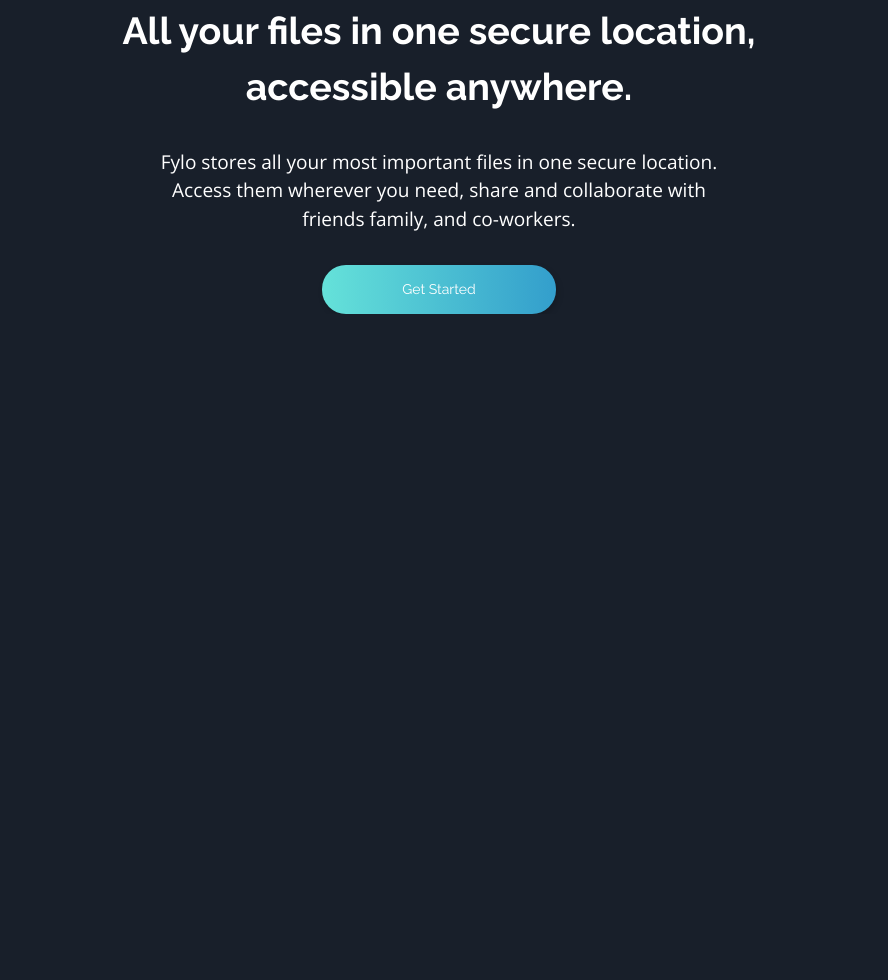
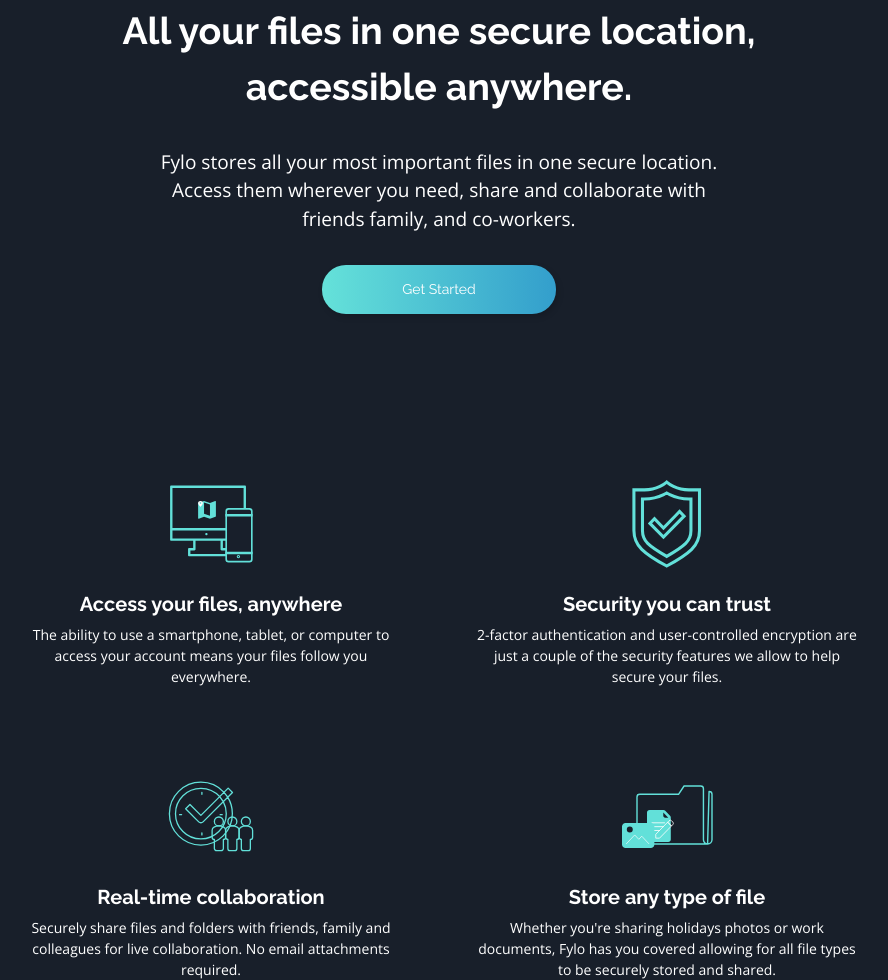
Before and after one commit to imonaar/26--Fylo-dark-theme-landing-page, a website built with Parcel: page src/index.html in a window 1280 px wide. Shown: the part 764-1744 px from the top of the page, without its empty margins (201-1089 px from the left). Before the commit the page ends 1078 px from the top, so only its background shows below. Built offline with nearby package versions, Linux system fonts and the light colour scheme.

Commit message:
cards complete

```diff
--- a/src/index.html
+++ b/src/index.html
@@ -47,7 +47,51 @@
         </div>
       </div>
     </section>
-    <main class="main"></main>
+    <main class="main">
+      <div class="main__wrapper flex-col-center">
+        <div class="main__cards ">
+          <div class="main__cards__card flex-col-center">
+            <div class="main__cards__card__image">
+              <img src="../images/icon-access-anywhere.svg" alt="access anywhere">
+            </div>
+            <div class="main__cards__card__content flex-col-center">
+              <h2>Access your files, anywhere</h2>
+              <p>The ability to use a smartphone, tablet, or computer to access your account means your files follow you everywhere.</p>
+            </div>
+          </div>
+
+          <div class="main__cards__card flex-col-center">
+            <div class="main__cards__card__image">
+              <img src="../images/icon-security.svg" alt="security">
+            </div>
+            <div class="main__cards__card__content flex-col-center">
+              <h2>Security you can trust</h2>
+              <p>2-factor authentication and user-controlled encryption are just a couple of the security features we allow to help secure your files.</p>
+            </div>
+          </div>
+
+          <div class="main__cards__card flex-col-center">
+            <div class="main__cards__card__image">
+              <img src="../images/icon-collaboration.svg" alt="collaborate">
+            </div>
+            <div class="main__cards__card__content flex-col-center">
+              <h2>Real-time collaboration</h2>
+              <p>Securely share files and folders with friends, family and colleagues for live collaboration. No email attachments required.</p>
+            </div>
+          </div>
+
+          <div class="main__cards__card flex-col-center">
+            <div class="main__cards__card__image">
+              <img src="../images/icon-any-file.svg" alt="any file">
+            </div>
+            <div class="main__cards__card__content flex-col-center">
+              <h2>Store any type of file</h2>
+              <p>Whether you're sharing holidays photos or work documents, Fylo has you covered allowing for all file types to be securely stored and shared.</p>
+            </div>
+          </div>
+        </div>
+      </div>
+    </main>
     <footer class="footer"></footer>
   </div>
 
--- a/src/styles/_globals.scss
+++ b/src/styles/_globals.scss
@@ -34,7 +34,7 @@
   align-items: center;
 
   font-family: 'Open Sans', sans-serif;
-
+  color: var(--White);
 
   background-color: var(--Dark-Blue-main-background);
 }
--- a/src/styles/_header.scss
+++ b/src/styles/_header.scss
@@ -44,6 +44,8 @@
     li{
       block-size: 100%;
       inline-size: 6ch;
+      display: flex;
+      justify-content: center;
     }
 
     a{
--- a/src/styles/_main.scss
+++ b/src/styles/_main.scss
@@ -0,0 +1,70 @@
+.main{
+  inline-size: 100%;
+  margin-block-start: 7.5rem;
+
+  @include desktop{
+    margin-block-start: 9.875rem;
+  }
+
+  &__wrapper{
+    inline-size: 100%;
+    padding-inline: 1.5rem;
+  }
+
+  &__cards{
+    display: grid;
+    gap: 5rem;
+    inline-size: 100%;
+    max-inline-size: 55rem;
+
+    @include desktop{
+      grid-template-columns: 1fr 1fr;
+      gap: 4.875rem 2rem;
+    }
+  }
+
+  &__cards__card{
+    gap: 1.5rem;
+
+    @include desktop{
+      gap: 1rem;
+    }
+  }
+
+  &__cards__card__image{
+    block-size: 5rem;
+    inline-size: 5rem;
+
+    display: flex;
+    align-items: center;
+    justify-content: center;
+
+    @include desktop{
+      block-size: 6.5rem;
+      inline-size: 6.5rem;
+    }
+
+    img{
+      display: block;
+      max-inline-size: 100%;
+      max-block-size: 100%;
+      object-fit: scale-down;
+    }
+  }
+
+  &__cards__card__content{
+    text-align: center;
+    gap: .5rem;
+
+    h2{
+      font-size: 1.25rem;
+      line-height: 24px;
+    }
+
+    p{
+      font-size: .875rem;
+      line-height: 21px;
+      max-inline-size: 49ch;
+    }
+  }
+}
```
